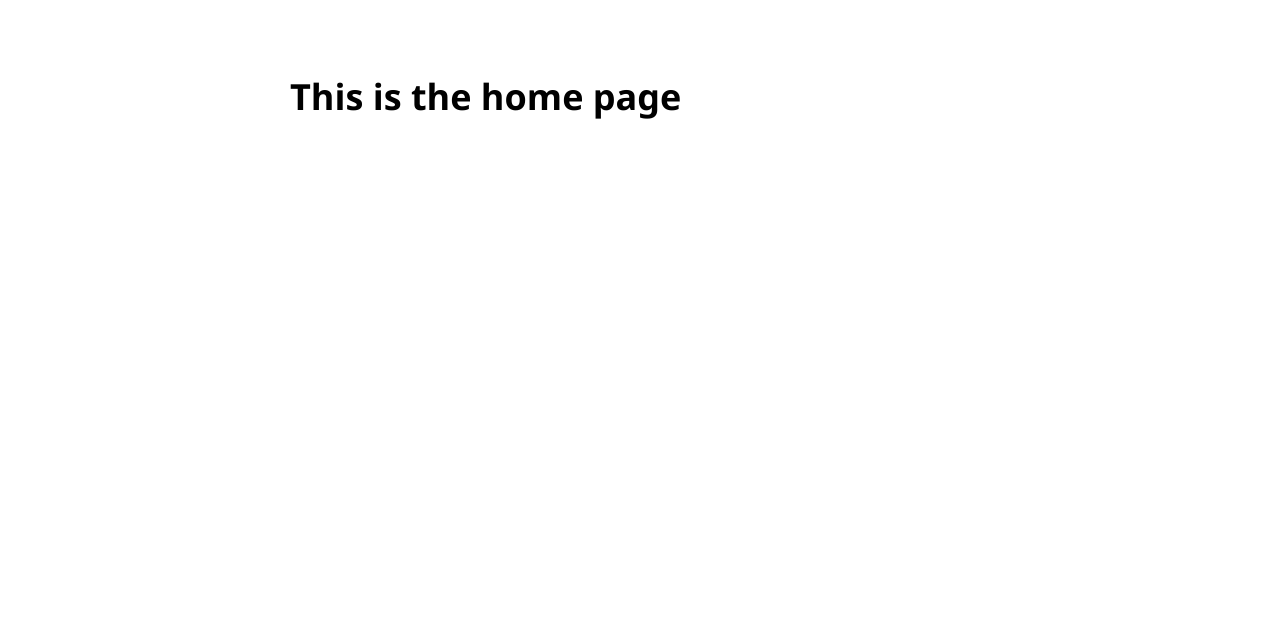
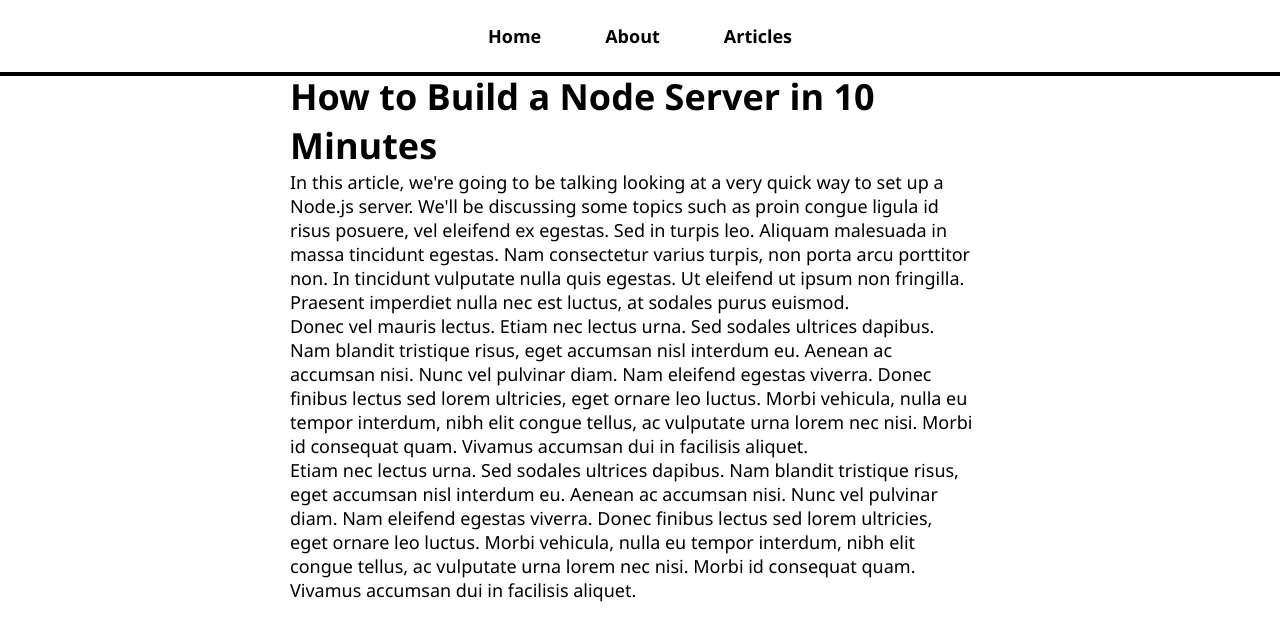
Before and after one commit to CelestialCoyote/react-blog, a React (Create React App) app in the folder frontend/: page /articles/learn-node in a window 1280 px wide. Shown: the top 640 px of the page. Built offline with nearby package versions, Linux system fonts and the light colour scheme.

Commit message:
Filled out ArticleList and Article page components.

```diff
--- a/frontend/src/App.js
+++ b/frontend/src/App.js
@@ -1,7 +1,8 @@
 import { BrowserRouter, Routes, Route } from 'react-router-dom';
+import NavBar from './components/NavBar/NavBar';
 import Home from "./pages/Home";
 import About from "./pages/About";
-import ArticlesList from "./pages/ArticlesList";
+import ArticleList from "./pages/ArticleList";
 import Article from "./pages/Article";
 
 
@@ -9,17 +10,19 @@
 	return (
 		<BrowserRouter>
 			<div className="app">
+				<NavBar />
 				<div id='page-body'>
 					<Routes>
 						<Route path='/' element={ <Home /> } />
 						<Route path='/about' element={ <About /> } />
-						<Route path='/articles' element={ <ArticlesList /> } />
+						<Route path='/articles' element={ <ArticleList /> } />
 						<Route path='/articles/:articleId' element={ <Article /> } />
 					</Routes>
 				</div>
 			</div>
 		</BrowserRouter>
 	);
-}
+};
+
 
 export default App;
--- /dev/null
+++ b/frontend/src/components/ArticlesList/ArticlesList.js
@@ -0,0 +1,18 @@
+import { Link } from 'react-router-dom';
+
+
+const ArticlesList = ({ articles }) => {
+	return (
+		<>
+			{articles.map(article => (
+				<Link key={article.name} className='article-list-item' to={`/articles/${article.name}`}>
+					<h3>{article.title}</h3>
+					<p>{article.content[0].substring(1, 150)} . . .</p>
+				</Link>
+			))}
+		</>
+	);
+};
+
+
+export default ArticlesList;
--- /dev/null
+++ b/frontend/src/components/NavBar/NavBar.js
@@ -0,0 +1,23 @@
+import { Link } from 'react-router-dom';
+
+
+const NavBar = () => {
+	return (
+		<nav>
+			<ul>
+				<li>
+					<Link to='/'>Home</Link>
+				</li>
+				<li>
+					<Link to='/about'>About</Link>
+				</li>
+				<li>
+					<Link to='/articles'>Articles</Link>
+				</li>
+			</ul>
+		</nav>
+	);
+};
+
+
+export default NavBar;
--- a/frontend/src/pages/Article.js
+++ b/frontend/src/pages/Article.js
@@ -1,6 +1,18 @@
+import { useParams } from "react-router-dom";
+import articles from "./article-content";
+
+
 const Article = () => {
+	const { articleId } = useParams();
+	const article = articles.find(article => article.name === articleId)
+
 	return (
-		<h1>This is the home page</h1>
+		<>
+			<h1>{article.title}</h1>
+			{article.content.map((paragraph, i) => (
+				<p key={i}>{paragraph}</p>
+			))}
+		</>
 	);
 };
 
--- /dev/null
+++ b/frontend/src/pages/ArticleList.js
@@ -0,0 +1,15 @@
+import ArticlesList from '../components/ArticlesList/ArticlesList';
+import articles from "./article-content";
+
+
+const ArticleList = () => {
+	return (
+		<>
+			<h1>Articles</h1>
+			<ArticlesList articles={articles} />
+		</>
+	);
+};
+
+
+export default ArticleList;
--- a/frontend/src/pages/ArticlesList.js
+++ /dev/null
@@ -1,8 +0,0 @@
-const ArticlesList = () => {
-	return (
-		<h1>This is the articles list page</h1>
-	);
-};
-
-
-export default ArticlesList;
--- /dev/null
+++ b/frontend/src/pages/article-content.js
@@ -0,0 +1,78 @@
+const articles = [
+	{
+		name: 'learn-react',
+		title: 'The Fastest Way to Learn React',
+		content: [
+			`Welcome! Today we're going to be talking about the fastest way to
+            learn React. We'll be discussing some topics such as proin congue
+            ligula id risus posuere, vel eleifend ex egestas. Sed in turpis leo.
+            Aliquam malesuada in massa tincidunt egestas. Nam consectetur varius turpis,
+            non porta arcu porttitor non. In tincidunt vulputate nulla quis egestas. Ut
+            eleifend ut ipsum non fringilla. Praesent imperdiet nulla nec est luctus, at
+            sodales purus euismod.`,
+			`Donec vel mauris lectus. Etiam nec lectus urna. Sed sodales ultrices dapibus.
+            Nam blandit tristique risus, eget accumsan nisl interdum eu. Aenean ac accumsan
+            nisi. Nunc vel pulvinar diam. Nam eleifend egestas viverra. Donec finibus lectus
+            sed lorem ultricies, eget ornare leo luctus. Morbi vehicula, nulla eu tempor
+            interdum, nibh elit congue tellus, ac vulputate urna lorem nec nisi. Morbi id
+            consequat quam. Vivamus accumsan dui in facilisis aliquet.`,
+			`Etiam nec lectus urna. Sed sodales ultrices dapibus.
+            Nam blandit tristique risus, eget accumsan nisl interdum eu. Aenean ac accumsan
+            nisi. Nunc vel pulvinar diam. Nam eleifend egestas viverra. Donec finibus lectus
+            sed lorem ultricies, eget ornare leo luctus. Morbi vehicula, nulla eu tempor
+            interdum, nibh elit congue tellus, ac vulputate urna lorem nec nisi. Morbi id
+            consequat quam. Vivamus accumsan dui in facilisis aliquet.`,
+		]
+	}, {
+		name: 'learn-node',
+		title: 'How to Build a Node Server in 10 Minutes',
+		content: [
+			`In this article, we're going to be talking looking at a very quick way
+            to set up a Node.js server. We'll be discussing some topics such as proin congue
+            ligula id risus posuere, vel eleifend ex egestas. Sed in turpis leo.
+            Aliquam malesuada in massa tincidunt egestas. Nam consectetur varius turpis,
+            non porta arcu porttitor non. In tincidunt vulputate nulla quis egestas. Ut
+            eleifend ut ipsum non fringilla. Praesent imperdiet nulla nec est luctus, at
+            sodales purus euismod.`,
+			`Donec vel mauris lectus. Etiam nec lectus urna. Sed sodales ultrices dapibus.
+            Nam blandit tristique risus, eget accumsan nisl interdum eu. Aenean ac accumsan
+            nisi. Nunc vel pulvinar diam. Nam eleifend egestas viverra. Donec finibus lectus
+            sed lorem ultricies, eget ornare leo luctus. Morbi vehicula, nulla eu tempor
+            interdum, nibh elit congue tellus, ac vulputate urna lorem nec nisi. Morbi id
+            consequat quam. Vivamus accumsan dui in facilisis aliquet.`,
+			`Etiam nec lectus urna. Sed sodales ultrices dapibus.
+            Nam blandit tristique risus, eget accumsan nisl interdum eu. Aenean ac accumsan
+            nisi. Nunc vel pulvinar diam. Nam eleifend egestas viverra. Donec finibus lectus
+            sed lorem ultricies, eget ornare leo luctus. Morbi vehicula, nulla eu tempor
+            interdum, nibh elit congue tellus, ac vulputate urna lorem nec nisi. Morbi id
+            consequat quam. Vivamus accumsan dui in facilisis aliquet.`,
+		]
+	}, {
+		name: 'mongodb',
+		title: 'Learn MongoDB',
+		content: [
+			`Today is the day I talk about something which scares most people: resumes.
+            In reality, I'm not sure why people have such a hard time with proin congue
+            ligula id risus posuere, vel eleifend ex egestas. Sed in turpis leo.
+            Aliquam malesuada in massa tincidunt egestas. Nam consectetur varius turpis,
+            non porta arcu porttitor non. In tincidunt vulputate nulla quis egestas. Ut
+            eleifend ut ipsum non fringilla. Praesent imperdiet nulla nec est luctus, at
+            sodales purus euismod.`,
+			`Donec vel mauris lectus. Etiam nec lectus urna. Sed sodales ultrices dapibus.
+            Nam blandit tristique risus, eget accumsan nisl interdum eu. Aenean ac accumsan
+            nisi. Nunc vel pulvinar diam. Nam eleifend egestas viverra. Donec finibus lectus
+            sed lorem ultricies, eget ornare leo luctus. Morbi vehicula, nulla eu tempor
+            interdum, nibh elit congue tellus, ac vulputate urna lorem nec nisi. Morbi id
+            consequat quam. Vivamus accumsan dui in facilisis aliquet.`,
+			`Etiam nec lectus urna. Sed sodales ultrices dapibus.
+            Nam blandit tristique risus, eget accumsan nisl interdum eu. Aenean ac accumsan
+            nisi. Nunc vel pulvinar diam. Nam eleifend egestas viverra. Donec finibus lectus
+            sed lorem ultricies, eget ornare leo luctus. Morbi vehicula, nulla eu tempor
+            interdum, nibh elit congue tellus, ac vulputate urna lorem nec nisi. Morbi id
+            consequat quam. Vivamus accumsan dui in facilisis aliquet.`,
+		]
+	},
+];
+
+
+export default articles;
```
Also changed, not shown: 2 other files (tests, documents, lock files or other folders).
